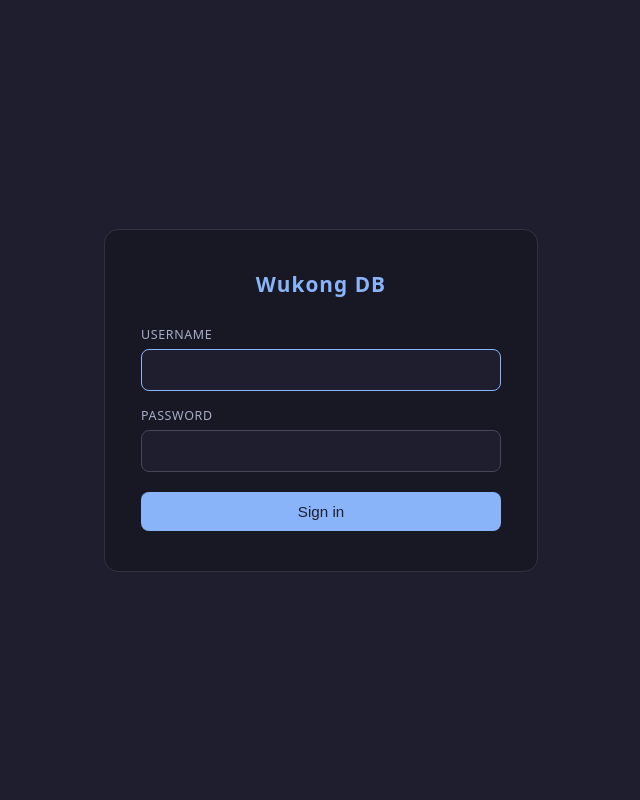
After one commit to david-star-git/wukong_db, a Flask app: page /login in a window 1280 px wide. The commit adds this page. Shown: the whole page, without its empty margins (319-959 px from the left). Run offline with Flask 3, Linux system fonts and the light colour scheme.

Commit message:
add login function

```diff
--- /dev/null
+++ b/routes/auth.py
@@ -0,0 +1,36 @@
+import os
+from flask import Blueprint, render_template, request, session, redirect, url_for, flash
+
+auth_bp = Blueprint("auth", __name__)
+
+
+@auth_bp.route("/login", methods=["GET", "POST"])
+def login():
+    if session.get("logged_in"):
+        return redirect(url_for("dashboard.dashboard"))
+
+    error = None
+    if request.method == "POST":
+        username = request.form.get("username", "").strip()
+        password = request.form.get("password", "")
+
+        valid_user = os.environ.get("WUKOND_USER", "admin")
+        valid_pass = os.environ.get("WUKOND_PASS", "")
+
+        if not valid_pass:
+            error = "Server is not configured (WUKOND_PASS not set)."
+        elif username == valid_user and password == valid_pass:
+            session.permanent = True
+            session["logged_in"] = True
+            next_url = request.args.get("next") or url_for("dashboard.dashboard")
+            return redirect(next_url)
+        else:
+            error = "Invalid username or password."
+
+    return render_template("login.html", error=error)
+
+
+@auth_bp.route("/logout")
+def logout():
+    session.clear()
+    return redirect(url_for("auth.login"))
--- a/routes/dashboard.py
+++ b/routes/dashboard.py
@@ -1,10 +1,12 @@
 from flask import Blueprint, render_template
 from core.db import get_db
+from core.auth import login_required
 
 dashboard_bp = Blueprint("dashboard", __name__)
 
 
 @dashboard_bp.route("/")
+@login_required
 def dashboard():
     db = get_db()
     workers = db.execute(
--- a/routes/settings.py
+++ b/routes/settings.py
@@ -1,5 +1,6 @@
 from flask import Blueprint, render_template, request, redirect, url_for, flash
 from core.db import get_db
+from core.auth import login_required
 import sqlite3
 
 
@@ -7,6 +8,7 @@ settings_bp = Blueprint("settings", __name__)
 
 
 @settings_bp.route("/settings", methods=["GET", "POST"])
+@login_required
 def settings():
     conn = get_db()
 
@@ -63,7 +65,7 @@ def settings():
         SELECT id, normalized_name, cedula
         FROM workers
         WHERE active = 1
-        ORDER BY normalized_name
+        ORDER BY id
         """
     ).fetchall()
 
--- a/routes/weeks.py
+++ b/routes/weeks.py
@@ -3,10 +3,13 @@ from services.week_service import (
     get_week_overview_data,
     get_week_view_data,
 )
+from core.auth import login_required
 
 weeks_bp = Blueprint("weeks", __name__)
 
+
 @weeks_bp.route("/weeks/<int:year>")
+@login_required
 def week_overview(year):
     return render_template(
         "week_overview.html",
@@ -15,6 +18,7 @@ def week_overview(year):
 
 
 @weeks_bp.route("/week/<int:year>/<int:kw>")
+@login_required
 def view_week(year, kw):
     return render_template(
         "week_view.html",
--- /dev/null
+++ b/static/css/login.css
@@ -0,0 +1,79 @@
+.login-body {
+    display: flex;
+    align-items: center;
+    justify-content: center;
+    min-height: 100vh;
+    padding: 0;
+    margin: 0;
+    background: var(--base);
+}
+
+.login-card {
+    background: var(--mantle);
+    border: 1px solid var(--surface0, #313244);
+    border-radius: 14px;
+    padding: 40px 36px;
+    width: 100%;
+    max-width: 360px;
+}
+
+.login-logo {
+    font-size: 1.3rem;
+    font-weight: 700;
+    color: var(--accent);
+    letter-spacing: 0.05em;
+    margin-bottom: 28px;
+    text-align: center;
+}
+
+.login-form {
+    display: flex;
+    flex-direction: column;
+    gap: 16px;
+}
+
+.login-field {
+    display: flex;
+    flex-direction: column;
+    gap: 6px;
+}
+
+.login-field label {
+    font-size: 0.78rem;
+    color: var(--subtext, #a6adc8);
+    letter-spacing: 0.05em;
+    text-transform: uppercase;
+}
+
+.login-field input {
+    background: var(--base);
+    border: 1px solid var(--surface1, #45475a);
+    border-radius: 8px;
+    color: var(--text);
+    padding: 10px 12px;
+    font-size: 0.95rem;
+    outline: none;
+    transition: border-color 0.15s;
+    font-family: inherit;
+}
+
+.login-field input:focus {
+    border-color: var(--accent);
+}
+
+.login-btn {
+    margin-top: 4px;
+    width: 100%;
+    padding: 11px;
+    font-size: 0.95rem;
+    border-radius: 8px;
+}
+
+.login-error {
+    background: #f38ba822;
+    border: 1px solid #f38ba8;
+    color: #f38ba8;
+    border-radius: 8px;
+    padding: 10px 12px;
+    font-size: 0.85rem;
+}
--- a/templates/confirm_overwrite.html
+++ b/templates/confirm_overwrite.html
@@ -9,7 +9,7 @@
         <h1>Existing Week</h1>
         <p>Week {{ kw }} of year {{ year }} already exists in the database.</p>
         <p>Do you want to overwrite the existing data?</p>
-        <form action="{{ url_for("weeks.overwrite_week") }}"
+        <form action="{{ url_for('upload.overwrite_week') }}"
               method="post"
               enctype="multipart/form-data">
             <!-- Hidden fields to pass info -->
--- /dev/null
+++ b/templates/login.html
@@ -0,0 +1,30 @@
+<!DOCTYPE html>
+<html>
+<head>
+    <title>Wukong DB — Login</title>
+    <link rel="preconnect" href="https://fonts.googleapis.com">
+    <link rel="preconnect" href="https://fonts.gstatic.com" crossorigin>
+    <link href="https://fonts.googleapis.com/css2?family=IBM+Plex+Mono:wght@400;500&display=swap" rel="stylesheet">
+    <link rel="stylesheet" href="{{ url_for('static', filename='css/style.css') }}">
+    <link rel="stylesheet" href="{{ url_for('static', filename='css/login.css') }}">
+</head>
+<body class="login-body">
+    <div class="login-card">
+        <div class="login-logo">Wukong DB</div>
+        <form method="post" class="login-form">
+            {% if error %}
+                <div class="login-error">{{ error }}</div>
+            {% endif %}
+            <div class="login-field">
+                <label for="username">Username</label>
+                <input type="text" id="username" name="username" autofocus autocomplete="username" required>
+            </div>
+            <div class="login-field">
+                <label for="password">Password</label>
+                <input type="password" id="password" name="password" autocomplete="current-password" required>
+            </div>
+            <button type="submit" class="login-btn">Sign in</button>
+        </form>
+    </div>
+</body>
+</html>
```
Also changed, not shown: core/auth.py (added, +11 -0 lines), core/csv_import.py (+6 -1 lines), routes/upload.py (+17 -3 lines), services/upload_service.py (+25 -4 lines), templates/base.html (+13 -1 lines).
